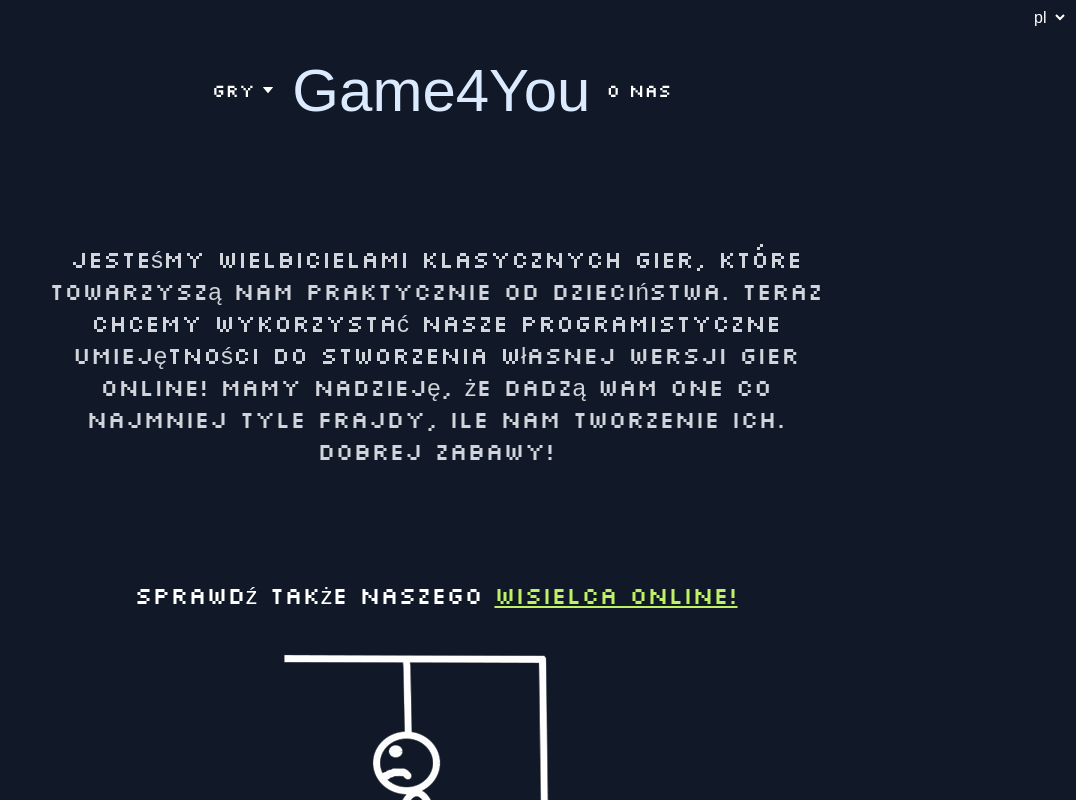
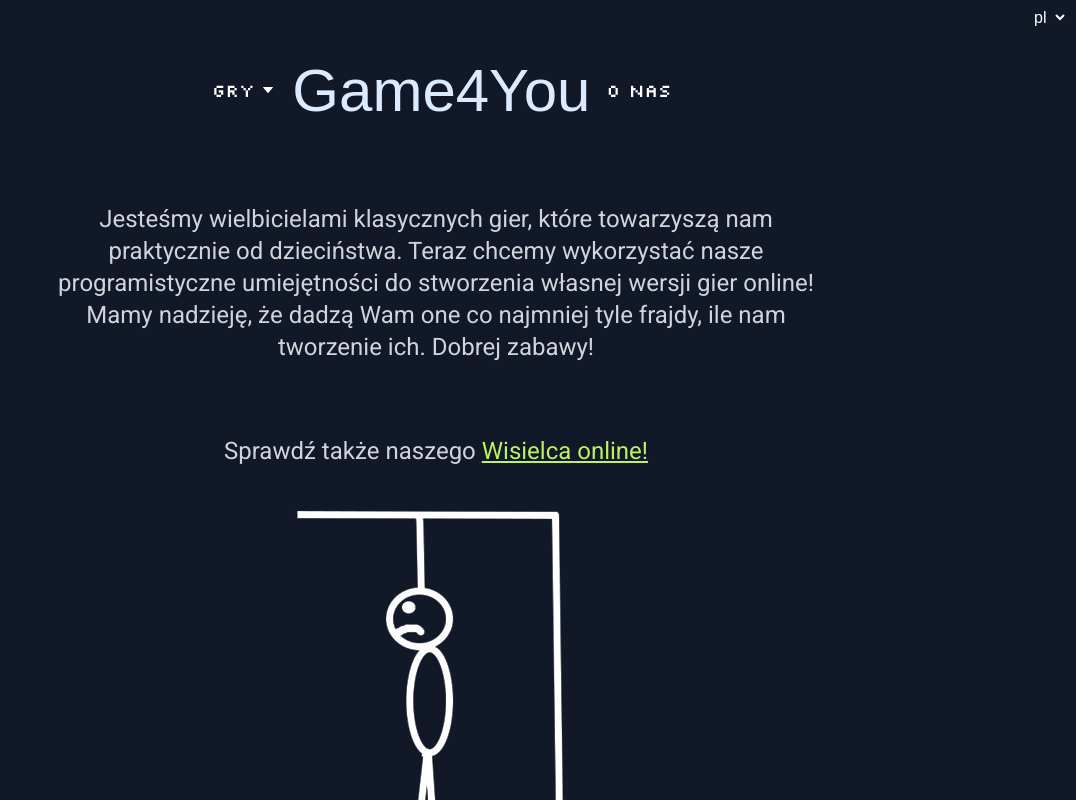
Before and after one commit to DominoxB/Game4You, a Vue app: page /AboutUs in a window 1280 px wide. Shown: the top 800 px of the page, without its empty margins (204-1280 px from the left). Built offline with nearby package versions, Linux system fonts and the light colour scheme; a web font is replaced by a local one; what tailwindcss-animated would draw is missing.

Commit message:
fix: rebuild about us

```diff
--- a/src/components/atoms/AboutUs.vue
+++ b/src/components/atoms/AboutUs.vue
@@ -1,12 +1,13 @@
 <template>
-  <div class="text-gray-300 text-center mx-10 md:mx-40 md:px-20 mt-12 py-10 font-silk text-xl md:text-2xl animate-fade">
-    <span>{{ $t('aboutUs') }}</span>
-    <p>{{ $t('enjoy') }}</p>
-  </div>
-  <div class="text-white text-center my-8 md:py-10 font-silk text-xl md:text-2xl animate-fade mx-auto px-2">
-    <span>{{ $t('hangman1') }} <a href="https://dominoxb.github.io/gra-wisielec/" target="_blank"
-        class="underline text-lime-300">{{ $t('hangman2') }}</a>
-    </span>
-    <img src="../images/hangman.png" alt="hangman" />
+  <div class="font-roboto text-gray-300 text-center text-lg md:text-xl lg:text-2xl animate-fade">
+    <div class="mx-10 md:mx-40 md:px-20 mt-12">
+      <span>{{ $t('aboutUs') }}</span>
+    </div>
+    <div class="my-8 md:py-10 mx-auto px-2">
+      <span>{{ $t('hangman1') }} <a href="https://dominoxb.github.io/gra-wisielec/" target="_blank"
+          class="underline text-lime-300">{{ $t('hangman2') }}</a>
+      </span>
+      <img src="../images/hangman.png" alt="hangman" class="mx-auto" />
+    </div>
   </div>
 </template>
--- a/src/locales/en/index.ts
+++ b/src/locales/en/index.ts
@@ -1,6 +1,5 @@
 const en = {
-  aboutUs: "We are fans of classic games that have been with us since childhood. Now we want to use our programming skills to create our own version of online games! We hope that they will give you at least as much fun as we have creating them.",
-  enjoy: "Enjoy!",
+  aboutUs: "We are fans of classic games that have been with us since childhood. Now we want to use our programming skills to create our own version of online games! We hope that they will give you at least as much fun as we have creating them. Enjoy!",
   hangman1: "Check out ours",
   hangman2: "Hangman online!",
   footer: "Domino IT",
--- a/src/locales/pl/index.ts
+++ b/src/locales/pl/index.ts
@@ -1,6 +1,5 @@
 const pl = {
-  aboutUs: "Jesteśmy wielbicielami klasycznych gier, które towarzyszą nam praktycznie od dzieciństwa. Teraz chcemy wykorzystać nasze programistyczne umiejętności do stworzenia własnej wersji gier online! Mamy nadzieję, że dadzą Wam one co najmniej tyle frajdy, ile nam tworzenie ich.",
-  enjoy: "Dobrej zabawy!",
+  aboutUs: "Jesteśmy wielbicielami klasycznych gier, które towarzyszą nam praktycznie od dzieciństwa. Teraz chcemy wykorzystać nasze programistyczne umiejętności do stworzenia własnej wersji gier online! Mamy nadzieję, że dadzą Wam one co najmniej tyle frajdy, ile nam tworzenie ich. Dobrej zabawy!",
   hangman1: "Sprawdź także naszego",
   hangman2: "Wisielca online!",
   footer: "Domino IT",
```
